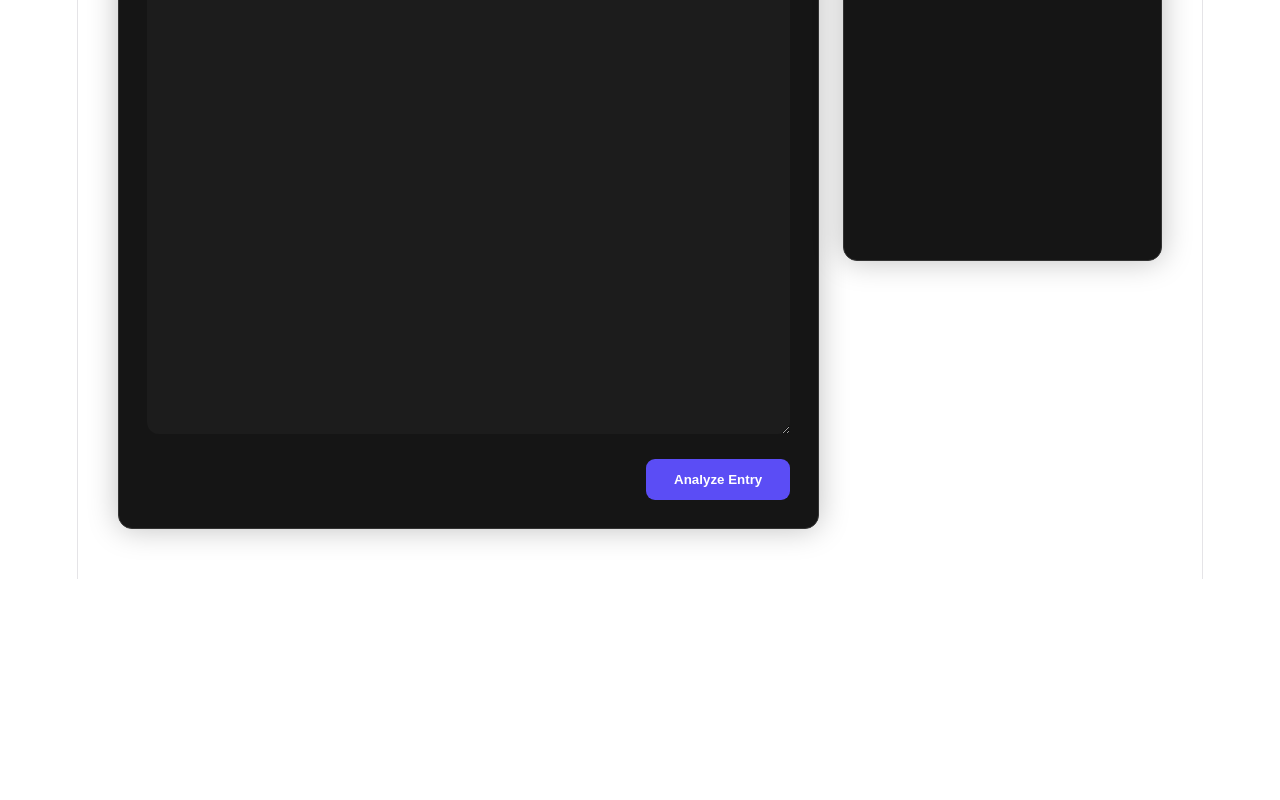
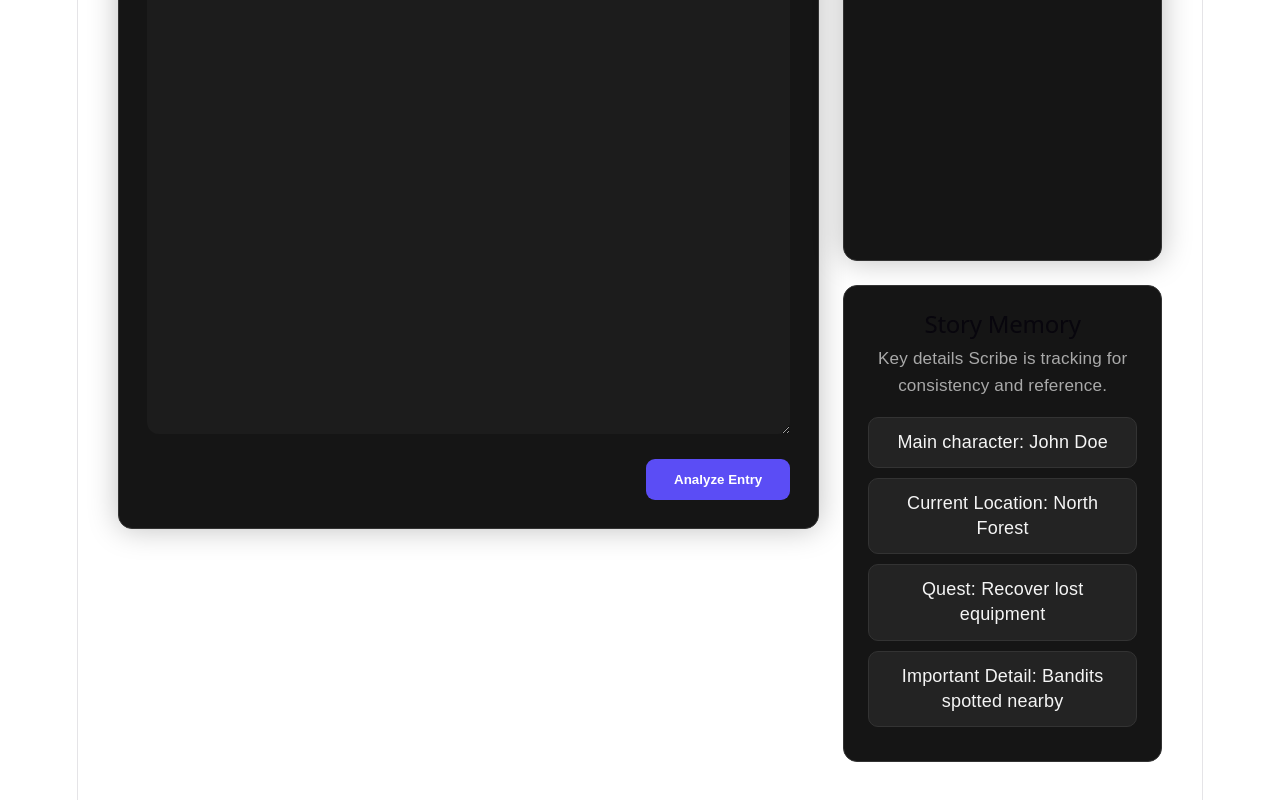
Before and after one commit to Zeta1313/Scribe, a React (Vite) app: page / in a window 1280 px wide. Shown: the part 639-1439 px from the top of the page. Before the commit the page ends 1218 px from the top, so only its background shows below. Built offline with nearby package versions, Linux system fonts and the light colour scheme.

Commit message:
Added StoryMemory.jsx to show the user what exactly is being tracked for their story. Added CSS for it and added it to Journal.jsx.

```diff
--- /dev/null
+++ b/src/components/StoryMemory.jsx
@@ -0,0 +1,23 @@
+export default function StoryMemory() {
+    const memoryItems = [
+        "Main character: John Doe",
+        "Current Location: North Forest",
+        "Quest: Recover lost equipment",
+        "Important Detail: Bandits spotted nearby"
+    ];
+
+    return (
+        <div className="story-memory">
+            <h2>Story Memory</h2>
+            <p className="memory-subtitle">
+                Key details Scribe is tracking for consistency and reference.
+            </p>
+
+            <ul>
+                {memoryItems.map((item, index) => (
+                    <li key={index}>{item}</li>
+                ))}
+            </ul>
+        </div>
+    )
+}
--- a/src/pages/Journal.css
+++ b/src/pages/Journal.css
@@ -219,6 +219,42 @@ button:hover {
     font-size: .95rem;
 }
 
+.story-memory {
+    margin-top: 24px;
+    background: #151515;
+    border: 1px solid #333;
+    border-radius: 14px;
+    padding: 24px;
+}
+
+.story-memory h2 {
+    margin-top: 0;
+    margin-bottom: 8px;
+    text-align: center;
+}
+
+.memory-subtitle {
+    color: #a9a9a9;
+    font-size: 0.95rem;
+    margin-bottom: 18px;
+    text-align: center;
+}
+
+.story-memory ul {
+    list-style: none;
+    padding: 0;
+    margin: 0;
+}
+
+.story-memory li {
+    background: #232323;
+    border: 1px solid #333;
+    border-radius: 10px;
+    padding: 12px 14px;
+    margin-bottom: 10px;
+    line-height: 1.4;
+}
+
 @media (max-width: 900px) {
     .main-content {
         grid-template-columns: 1fr;
--- a/src/pages/Journal.jsx
+++ b/src/pages/Journal.jsx
@@ -5,6 +5,7 @@ import FeedbackPanel from "../components/FeedbackPanel";
 import { analyzeEntry } from "../services/api";
 import "./Journal.css";
 import StorySelector from "../components/StorySelector";
+import StoryMemory from "../components/StoryMemory";
 
 export default function Journal() {
   const [feedback, setFeedback] = useState([]);
@@ -17,6 +18,7 @@ export default function Journal() {
 
     try {
       const result = await analyzeEntry(text); // Call  API to analyze the entry
+
       setFeedback(result); // Update with results from  API
     } finally {
       setLoading(false);
@@ -43,6 +45,8 @@ export default function Journal() {
 
                 <div className="feedback-section">
                     <FeedbackPanel feedback={feedback} />
+
+                    <StoryMemory />
                 </div>
 
             </div>
```
Lines whose indentation alone changed are shown as unchanged.
